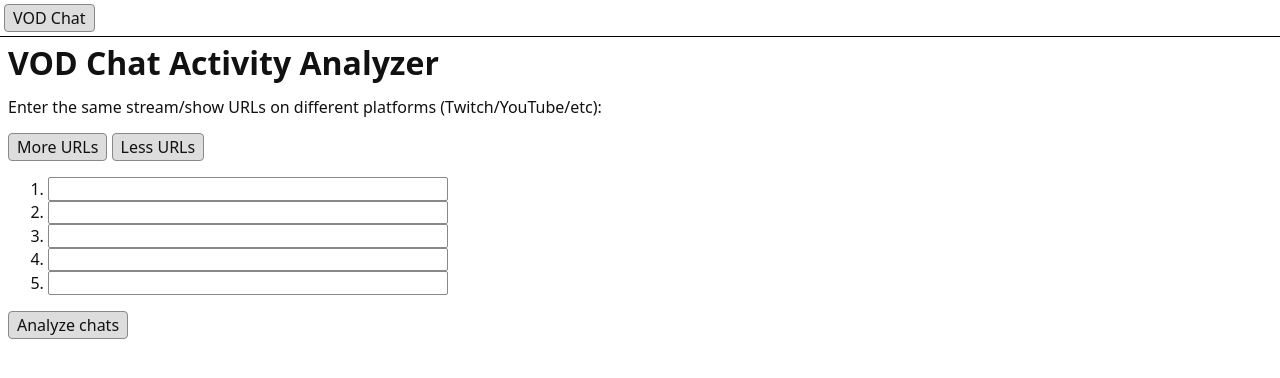
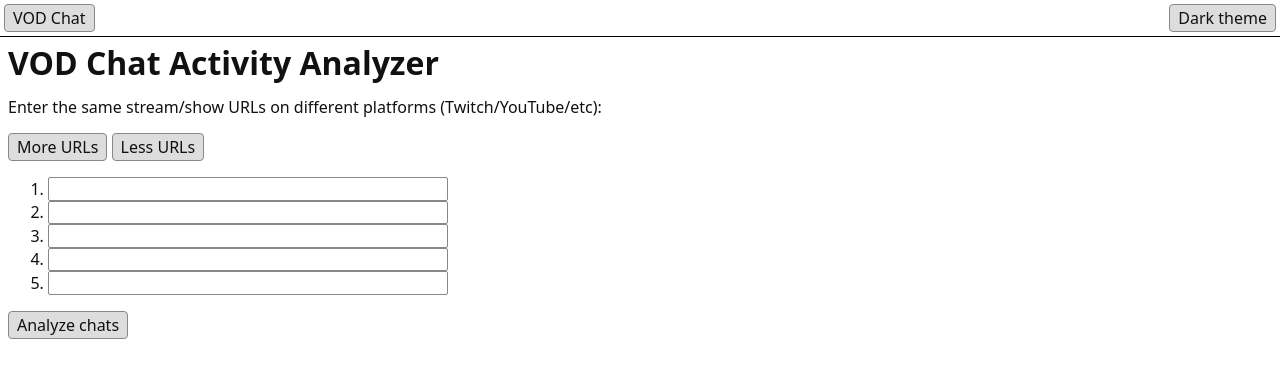
Before and after one commit to stream-gizmos/vod-chat-activity-analyzer, a Flask app: page /vod-chat/ in a window 1280 px wide. Shown: the top 378 px of the page. Run offline with Flask 3, Linux system fonts and the light colour scheme.

Commit message:
Add a button to change the theme

```diff
--- a/flask_app/static/main.css
+++ b/flask_app/static/main.css
@@ -12,8 +12,7 @@
     --color-loader: #000;
 }
 
-@media (prefers-color-scheme: dark) {
-    :root {
+.dark-theme {
     --color-background: #444;
     --color-text-default: #f0f2f3;
     --color-link: #6cf;
@@ -22,7 +21,6 @@
     --color-button-background-hover: #333;
     --color-button-background-focus: #444;
     --color-loader: #fff;
-    }
 }
 
 body, button {
--- a/flask_app/static/scripts.js
+++ b/flask_app/static/scripts.js
@@ -76,13 +76,6 @@ function getFormValues(form) {
     }
 
     return result
-}
-
-/**
- * @return {boolean}
- */
-function isDarkSchemePreferred(){
-    return window.matchMedia && window.matchMedia('(prefers-color-scheme: dark)').matches
 }
 
 async function fetchWithTimeout(url, timeout) {
--- /dev/null
+++ b/flask_app/static/theming.js
@@ -0,0 +1,65 @@
+/**
+ * @return {boolean}
+ */
+function isDarkSchemePreferred() {
+    return window.matchMedia && window.matchMedia('(prefers-color-scheme: dark)').matches
+}
+
+const themeChangeListeners = []
+
+/**
+ * @param {function} callback
+ */
+function onThemeChange(callback) {
+    if (typeof callback !== 'function') {
+        return
+    }
+
+    themeChangeListeners.push(callback)
+}
+
+/**
+ * @param {string} newTheme
+ */
+function emitThemeChange(newTheme) {
+    themeChangeListeners.forEach(callback => setTimeout(
+        callback.apply(this, [newTheme]), 0
+    ))
+}
+
+/**
+ * @return {string}
+ */
+function getCurrentTheme() {
+    return window.localStorage.getItem('theme') || (isDarkSchemePreferred() ? 'dark' : 'light')
+}
+
+/**
+ * @param {string} value
+ */
+function setTheme(value) {
+    if (value !== 'light') {
+        value = 'dark'
+    }
+
+    window.localStorage.setItem('theme', value)
+
+    if (value === 'light') {
+        document.documentElement.classList.remove('dark-theme')
+    } else {
+        document.documentElement.classList.add('dark-theme')
+    }
+
+    emitThemeChange(value)
+}
+
+/**
+ * @return {string}
+ */
+function getOppositeTheme() {
+    return getCurrentTheme() === 'light' ? 'dark' : 'light'
+}
+
+document.addEventListener('DOMContentLoaded', () => {
+    emitThemeChange(getCurrentTheme())
+})
--- a/flask_app/templates/base-layout.html
+++ b/flask_app/templates/base-layout.html
@@ -4,6 +4,8 @@
     <title>VOD Chat Activity Analyzer</title>
     <link type="text/css" rel="stylesheet" href="https://unpkg.com/modern-normalize@^2/modern-normalize.css">
     <link type="text/css" rel="stylesheet" href="{{ url_for("static", filename="main.css") }}">
+    <script type="text/javascript" src="{{ url_for("static", filename="theming.js") }}"></script>
+    <script>setTheme(getCurrentTheme())</script>
     <script type="text/javascript" src="{{ url_for("static", filename="scripts.js") }}" defer></script>
     {% block scripts %}{% endblock %}
 </head>
--- a/flask_app/templates/main-menu.html
+++ b/flask_app/templates/main-menu.html
@@ -5,5 +5,20 @@
                 <a class="button" href="{{ section.target_url }}">{{ section.caption }}</a>
             </li>
         {% endfor %}
+        <li style="margin-left: auto;">
+            <a id="theme-switcher" class="button" href="#">Change theme</a>
+        </li>
     </menu>
 </div>
+
+<script>
+    const $switcher = document.getElementById('theme-switcher')
+
+    $switcher.addEventListener('click', () => {
+        setTheme(getOppositeTheme())
+    })
+
+    onThemeChange(newTheme => {
+        $switcher.textContent = newTheme === 'light' ? 'Dark theme' : 'Light theme'
+    })
+</script>
--- a/flask_app/templates/vod_chat/graph.html
+++ b/flask_app/templates/vod_chat/graph.html
@@ -211,7 +211,7 @@
          * @return {string}
          */
         function appendThemeParam(url) {
-            if (isDarkSchemePreferred()) {
+            if (getCurrentTheme() === 'dark') {
                 const delimiter = !url.includes('?') ? '?' : '&'
                 url += delimiter + 'theme=dark'
             }
```
Lines whose indentation alone changed are shown as unchanged.
